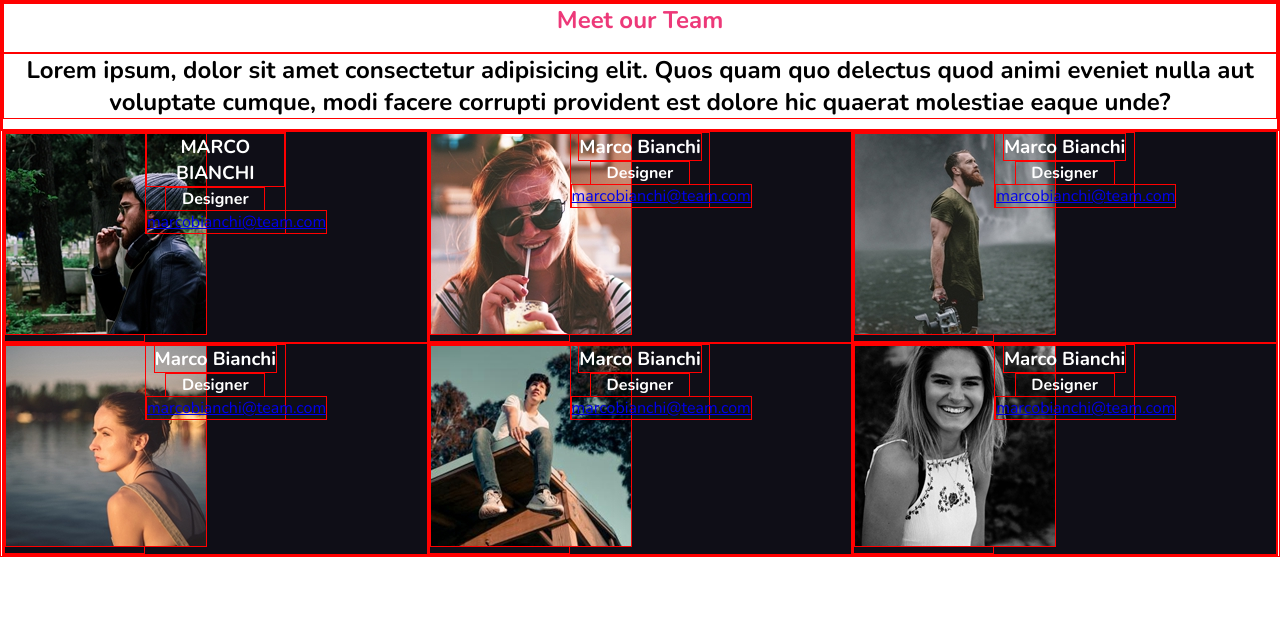
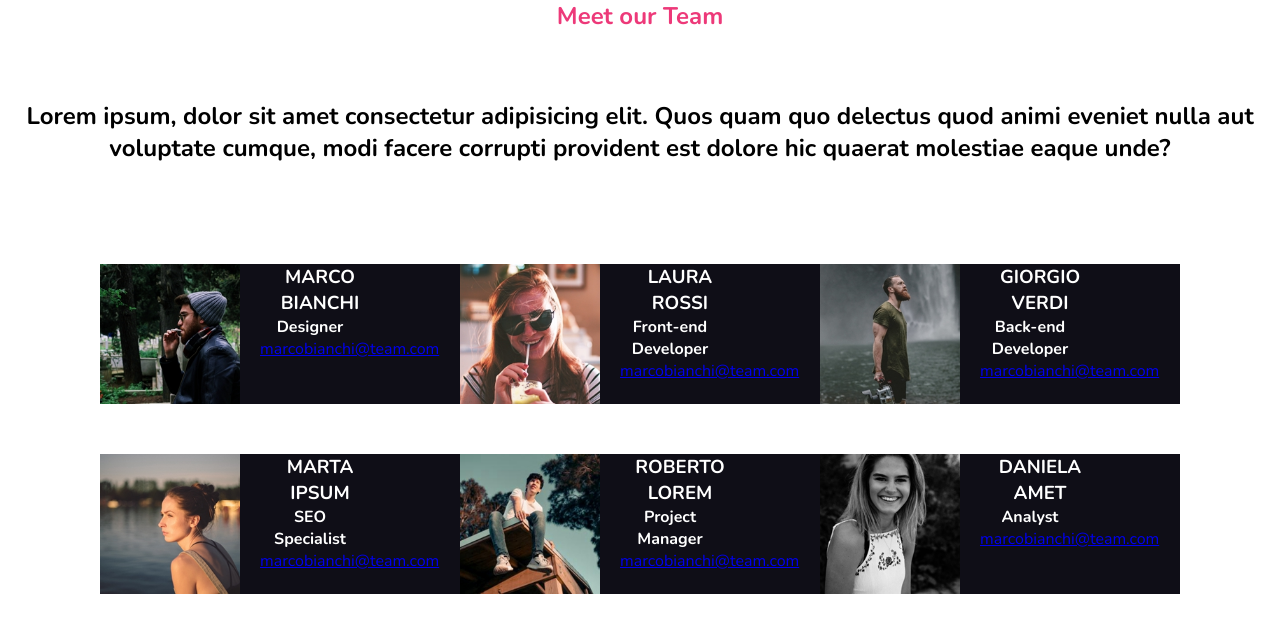
Before and after one commit to LucaPiantadosi27/html-css-float-cards, a plain HTML site: page index.html in a window 1280 px wide. Drawn offline with nearby package versions, Linux system fonts and the light colour scheme.

Commit message:
last commit

```diff
--- a/index.html
+++ b/index.html
@@ -23,9 +23,10 @@
  <!-- inserisco all'interno della seconda sezione un div per ogni riquadro che devo completare -->
     <section id="down">
         <div class="container">
-            <div class="img">
+            <div class="imag">
                 <img src="img/male1.png" alt="">
             </div>
+
             <div class="description">
                 <h3>MARCO BIANCHI</h3>
                 <h4>Designer</h4>
@@ -34,57 +35,57 @@
         </div>
 
             <div class="container">
-                <div class="img">
+                <div class="imag">
                     <img src="img/female1.png" alt="">
                 </div>
                 <div class="description">
-                    <h3>Marco Bianchi</h3>
-                    <h4>Designer</h4>
-                    <a href="marcobianchi@team.com">marcobianchi@team.com</a>
+                    <h3>LAURA ROSSI</h3>
+                    <h4>Front-end Developer</h4>
+                    <a href="laurarossi@team.com">marcobianchi@team.com</a>
                 </div>
             </div>
 
             <div class="container">
-                <div class="img">
+                <div class="imag">
                     <img src="img/male2.png" alt="">
                 </div>
                 <div class="description">
-                    <h3>Marco Bianchi</h3>
-                    <h4>Designer</h4>
-                    <a href="marcobianchi@team.com">marcobianchi@team.com</a>
+                    <h3>GIORGIO VERDI</h3>
+                    <h4>Back-end Developer</h4>
+                    <a href="giorgioverdi@team.com">marcobianchi@team.com</a>
                 </div>
             </div>
 
             <div class="container">
-                <div class="img">
+                <div class="imag">
                     <img src="img/female2.png" alt="">
                 </div>
                 <div class="description">
-                    <h3>Marco Bianchi</h3>
-                    <h4>Designer</h4>
-                    <a href="marcobianchi@team.com">marcobianchi@team.com</a>
+                    <h3>MARTA IPSUM</h3>
+                    <h4>SEO Specialist</h4>
+                    <a href="martaipsum@team.com">marcobianchi@team.com</a>
                 </div>
             </div>
 
             <div class="container">
-                <div class="img">
+                <div class="imag">
                     <img src="img/male3.png" alt="">
                 </div>
                 <div class="description">
-                    <h3>Marco Bianchi</h3>
-                    <h4>Designer</h4>
-                    <a href="marcobianchi@team.com">marcobianchi@team.com</a>
+                    <h3>ROBERTO LOREM</h3>
+                    <h4>Project Manager</h4>
+                    <a href="robertolorem@team.com">marcobianchi@team.com</a>
                 </div>
             </div>
 
             <div class="container">
-                <div class="img">
+                <div class="imag">
                     <img src="img/female3.png" alt="">
                 </div>
                 <div class="description">
-                    <h3>Marco Bianchi</h3>
-                    <h4>Designer</h4>
-                    <a href="marcobianchi@team.com">marcobianchi@team.com</a>
+                    <h3>DANIELA AMET</h3>
+                    <h4>Analyst</h4>
+                    <a href="danielaamet@team.com">marcobianchi@team.com</a>
                 </div>
             </div>
         </div>
--- a/style.css
+++ b/style.css
@@ -2,8 +2,8 @@
     margin: 0;
     padding: 0;
     box-sizing: border-box;
-    /* reset */
-    border: 1px solid red;
+    /* reset
+    border: 1px solid red;*/
 }
 
 body{
@@ -17,27 +17,35 @@ h1{
     height: 50px;
     text-align: center;
     color: #ED3979;
+    margin-bottom: 50px;
 }
 
 h2{
     text-align: center;
-    margin-bottom: 10px;
+    margin-bottom: 50px;
 
 }
 
 h3{
-    display: inline-block;
-    vertical-align: top;
+
+    float: left;
     font-weight: bolder;
     }
 
 h4{
+    float: left;
     width: 100px;
     display: inline-block;
 
 }
+a{
+    float: left;
+}
+
 /* inizio sezione down */
 #down{
+    padding-left: 100px;
+    padding-right: 100px;
     float: left;
     text-align: center;
 
@@ -45,21 +53,35 @@ h4{
 
 /*  imposto lo stile float ai div container e agli altri due contenuti in esso*/
 .container{
+
+    margin-top: 50px;
+    height: 140px;
     background-color:#0F0E17;
     width: calc(100% / 3);
-    float: left;
     text-align: center;
 }
 
+#down .container{
+    float: left;
+}
 
-.img{
+.clearfix::after{
+    content: "";
+    display: table;
+    clear: both;
+}
 
-    background-size:  cover;
+.imag{
+
     width: calc(100% / 3);
     float: left;
     text-align: center;
 
 
+}
+
+img{
+    height: 140px;
 }
 
 .peapole{
@@ -70,7 +92,7 @@ h4{
 }
 
 .description{
-    margin left: 15px;
+    margin-left: 40px;
     color: white;
     width: calc(100% / 3);
     float: left;
```
